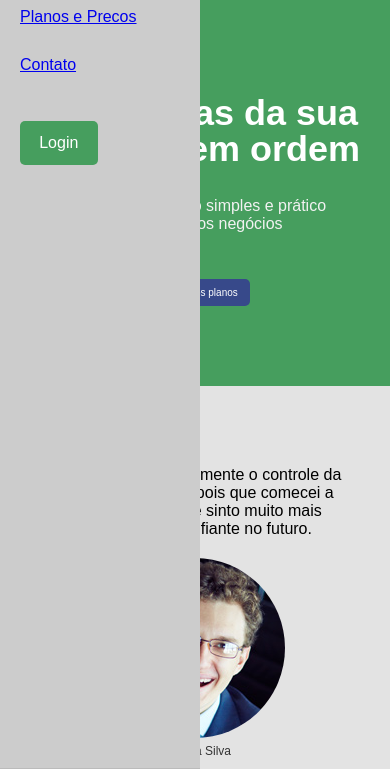
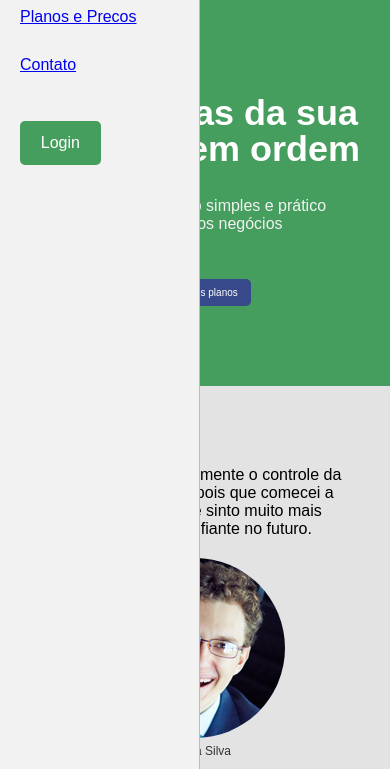
Before and after one commit to idaltchion/ifx-pilas, a plain HTML site: page index.html in a window 390 px wide. Both pictures are taken after a click on the button 363 px from the left and 21 px from the top of the page. Shown: the part 75-844 px from the top of the page. Drawn offline with Linux system fonts and the light colour scheme.

Commit message:
Toggle menu action implemented

```diff
--- a/css/componentes.css
+++ b/css/componentes.css
@@ -176,7 +176,7 @@
     font-size: 1em;
     line-height: normal;
     color: #000;
-    padding: 0.8em 1.2em;
+    padding: 0.8em 1.3em;
     text-decoration: none;
 }
 
@@ -235,27 +235,55 @@
 \* --------------- */
 
 .menu {
+    margin: 0;
+
+    font-size: 1.6rem;
+
+    list-style: none;
+}
+
+
+@media (max-width: 991px) {
+    .menu {
         position: fixed;
         top: 0;
         left: 0;
         bottom: 0;
 
-    margin: 0;
+        display: none;
         padding: 20px;
         width: 200px;
+        border-right: 1px solid #bbb;
 
-    font-size: 1.6rem;
-    background-color: #ccc;
-    border-bottom: 1px solid #bbb;
+        background-color: #f2f2f2;
+    }
 
-    list-style: none;
+    .menu--exibindo {
+        display: block;
     }
 
     .menu__item {
         display: block;
+
         line-height: 3;
     }
 
     .menu__item--botao {
         margin-top: 30px;
     }
+
+
+
+}
+
+@media (min-width: 992px) {
+    .menu__item {
+        display: inline-block;
+
+        padding-right: 30px;
+    }
+
+    .menu__item:last-of-type {
+        padding-right: 0;
+    }
+}
--- a/index.html
+++ b/index.html
@@ -16,9 +16,9 @@
 		<div class="container">
 			<img src="images/logo.png" alt="ifX Pilas logo">
 			<nav class="navegacao__menu">
-				<button class="botao-chaveador"></button>
+				<button class="botao-chaveador js-botao-chaveador"></button>
 
-				<ul class="menu">
+				<ul class="menu js-menu">
 					<li class="menu__item">
 						<a href="#">Como Funciona</a>
 					</li>
@@ -128,6 +128,8 @@
 		</div>
 	</footer>
 
+	<script src="scripts/app.js"></script>
+
 </body>
 
 </html>
--- /dev/null
+++ b/scripts/app.js
@@ -0,0 +1,6 @@
+var alternador = document.querySelector('.js-botao-chaveador');
+alternador.onclick = function() {
+    // alert('OLAAAAA');
+    var menu = document.querySelector('.js-menu');
+    menu.classList.toggle('menu--exibindo');
+}
```
Lines whose indentation alone changed are shown as unchanged.
